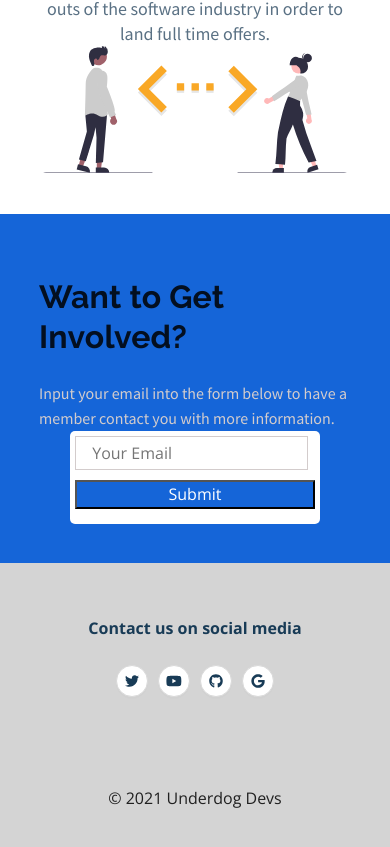
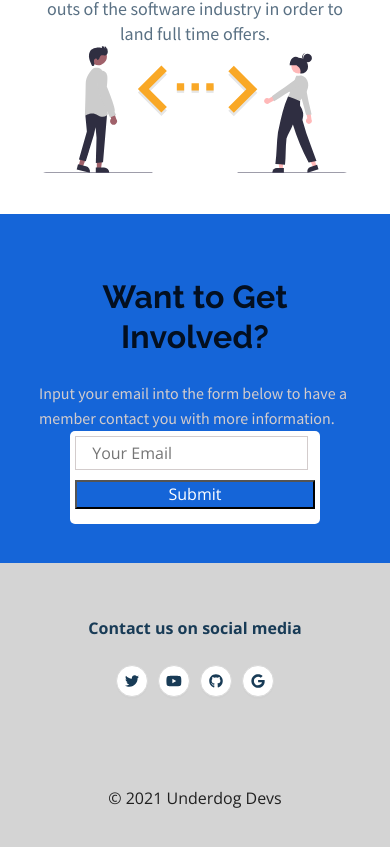
Before and after one commit to Underdog-Devs/website, a React (Create React App) app: page / in a window 390 px wide. Shown: the part 3822-4669 px from the top of the page. Built offline with nearby package versions, Linux system fonts and the light colour scheme; a web font is replaced by a local one.

Commit message:
center aligned text in get involved comp

```diff
--- a/src/CSS/GetInvolved.module.css
+++ b/src/CSS/GetInvolved.module.css
@@ -55,6 +55,9 @@
 }
 
 @media (max-width: 768px) {
+  .header {
+    text-align: center;
+  }
   .actionContainer {
     width: 80%;
     flex-direction: column;
@@ -73,6 +76,3 @@
     font-size: 1rem;
   }
 }
-
-@media (min-width: 769px) {
-}
```
